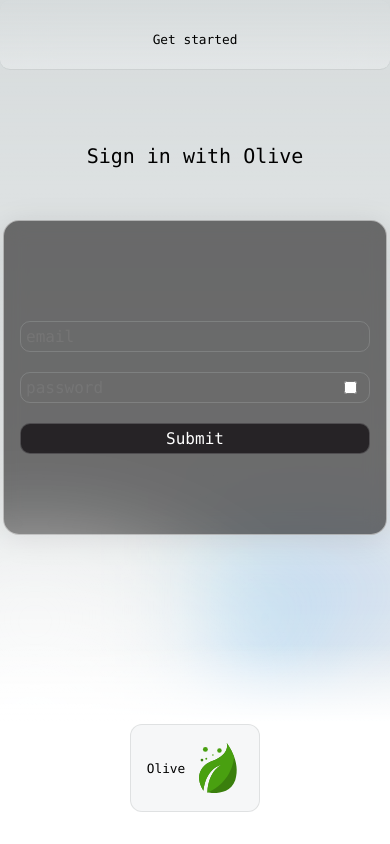
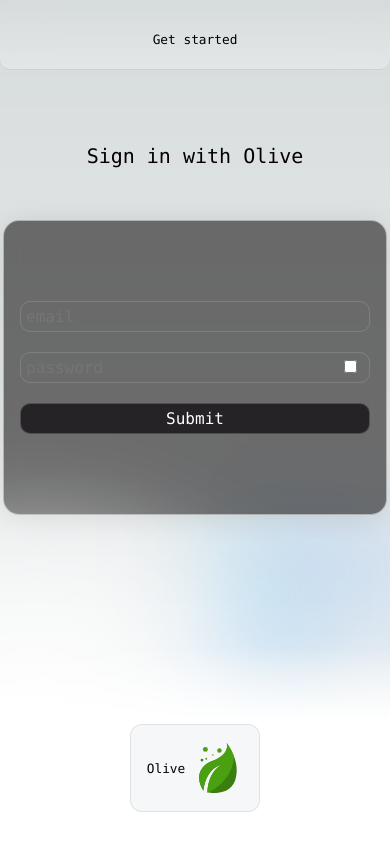
Before and after one commit to Srikanth7979/Olive, a Next.js app: page /signin in a window 390 px wide. Shown: the top 844 px of the page. Built offline with nearby package versions, Linux system fonts and the light colour scheme.

Commit message:
done with mobile pointer event

```diff
--- a/src/app/signin/page.tsx
+++ b/src/app/signin/page.tsx
@@ -52,7 +52,7 @@
             }).then((res) => {
 
                 if (res.status == 200) {
-                    console.log(res.data);
+                    // console.log(res.data);
                     const expirationTime2 = 60 * 5 * 1000;
                     const expirationTimestamp2 = new Date().getTime() + expirationTime2;
                     const expirationDate2 = new Date(expirationTimestamp2);
@@ -63,7 +63,7 @@
 
             })
                 .catch((err) => {
-                    console.log(err);
+                    // console.log(err);
                     router.push('/signin');
                 });
 
@@ -97,16 +97,19 @@
                 // localStorage.setItem('tokenExpiration', expirationTime.toString());
 
                 // Store the refreshtoken and its expiration date in cookies
-                Cookies.set('userAccess_TT', res.data.refreshToken,  { expires: expirationDate2 });
+                Cookies.set('userAccess_TT', res.data.refreshToken, { expires: expirationDate2 });
 
                 router.push('/meetup');
-                }
+            }
 
-            })
+        })
             .catch((err) => {
                 console.log(err);
-                setLoading(false);
                 setError(err.response.data.message);
+                setTimeout(() => {
+                    setError('');
+                }, 3500);
+
             });
 
     };
@@ -139,7 +142,7 @@
             <div>
                 <p className={style.anchor}>Sign in with Olive</p>
                 <form className={style.formDiv} method='post'>
-                    <div className="emailerror">{error}</div>
+                    <div className={style.error}>{error}</div>
                     <input required type='email' id='email' name='email' onChange={handleEmailChange} placeholder='email' />
                     <input required type={showPassword ? "text" : "password"} onChange={handlePasswordChange} id="pswrd" name="pswrd" pattern="[a-z0-9]{1,15}" placeholder='password' />
                     <input
--- a/src/app/styles/page.module.scss
+++ b/src/app/styles/page.module.scss
@@ -167,7 +167,7 @@
     font-size: 0.8rem;
   }
 
-  .description a:not(a:first) {
+  .description a {
     padding: 1rem;
   }
 
@@ -199,7 +199,6 @@
 
   .description div {
     align-items: flex-end;
-    pointer-events: none;
     inset: auto 0 0;
     padding: 2rem;
     height: 200px;
--- a/src/app/styles/signin.module.scss
+++ b/src/app/styles/signin.module.scss
@@ -47,7 +47,7 @@
 input:nth-child(4){
     position: absolute;
     width: fit-content;
-    top: 12.3rem;
+    top: 11.2rem;
     left: 700px;
 }
 
@@ -95,7 +95,12 @@
     top: 3rem;
 }
 
-
+.error{
+    color: red;
+    font-family: var(--font-mono);
+    position: absolute;
+    padding: 3rem 5rem;
+}
 
 
 
@@ -109,9 +114,9 @@
             font-size: 20px;
         }
 
-        input:nth-child(6){
+        input:nth-child(4){
             position: absolute;
-            top: 21.7rem;
+            top: 8.7rem;
             left: 380px;
         }
     }
@@ -129,8 +134,9 @@
 
         input:nth-child(4){
             position: absolute;
-            top: 10rem;
+            top: 8.7rem;
             left: 340px;
+
         }
 
     }
--- a/src/app/styles/signup.module.scss
+++ b/src/app/styles/signup.module.scss
@@ -97,7 +97,12 @@
     position: absolute;
 }
 
-
+.error{
+    color: red;
+    font-family: var(--font-mono);
+    position: absolute;
+    padding: 3rem 5rem;
+}
 
 
 
```
Also changed, not shown: src/app/signup/page.tsx (+5 -3 lines).
